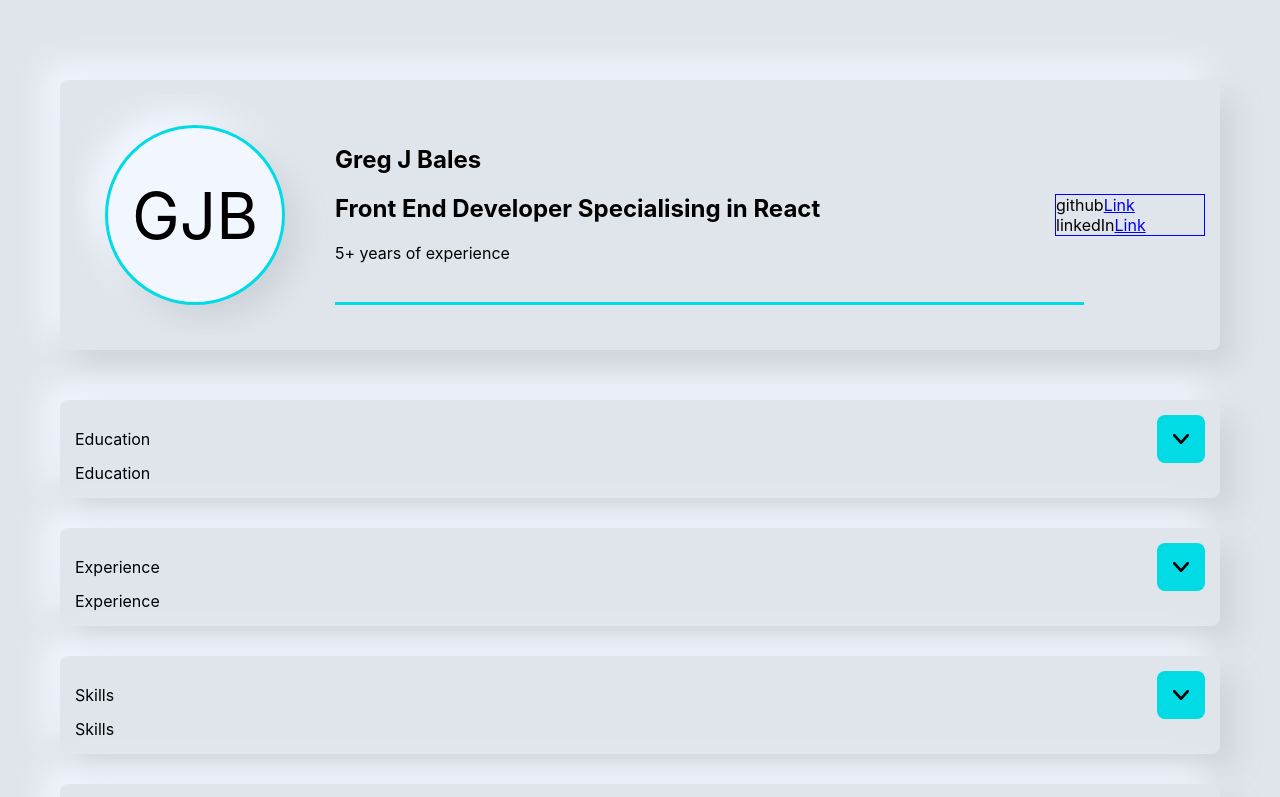
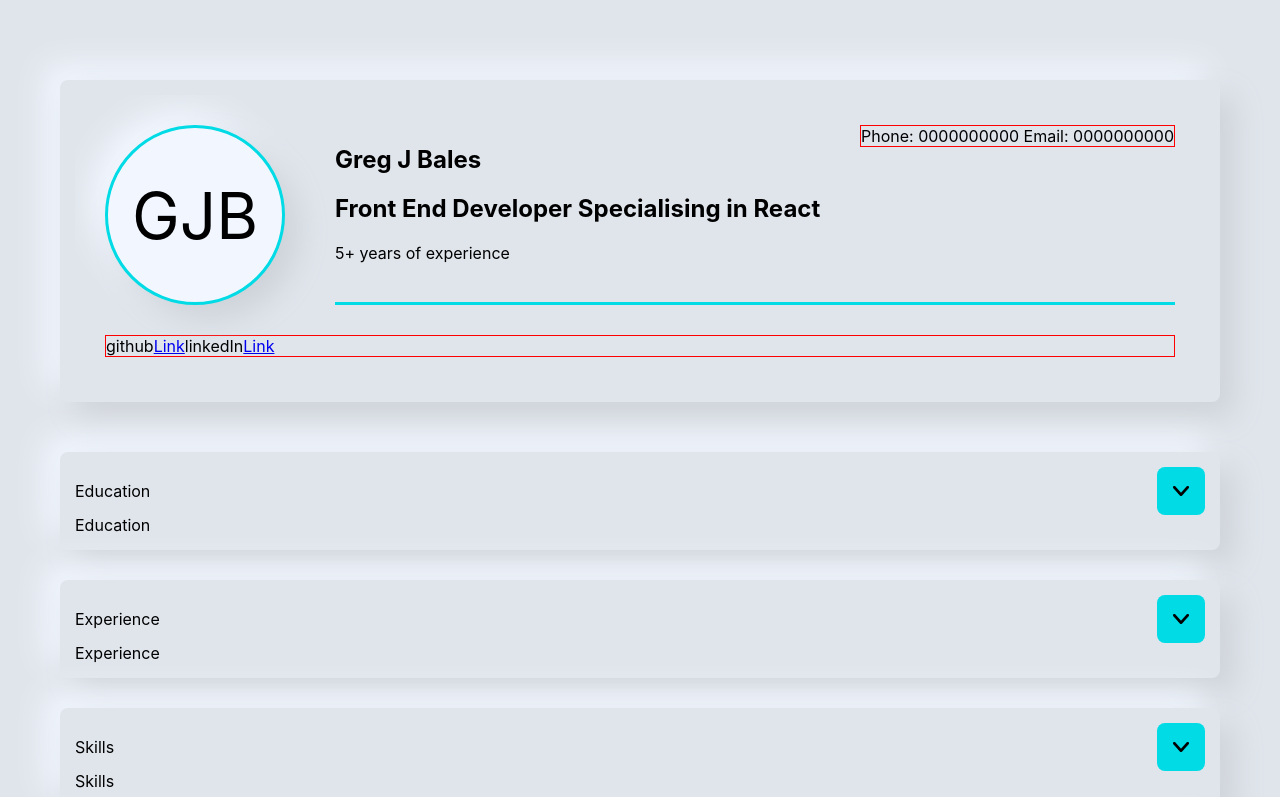
Before and after one commit to Infamous8/react-resume, a React (Create React App) app: page / in a window 1280 px wide. Shown: the top 797 px of the page. Built offline with nearby package versions, Linux system fonts and the light colour scheme.

Commit message:
refactors user links section position in header, adds user contact details to header

```diff
--- a/src/components/atoms/user-details.tsx
+++ b/src/components/atoms/user-details.tsx
@@ -17,6 +17,10 @@ export const UserDetails: React.FC<UserDetailsProps> = (props) => {
                     </>
                 )}
             </UserYearsExperience>
+            <UserContactDetails>
+                Phone: 0000000000
+                Email: 0000000000
+            </UserContactDetails>
             <UserDetailsDecoration/>
         </StyledUserDetails>
     )
@@ -25,7 +29,7 @@ export const UserDetails: React.FC<UserDetailsProps> = (props) => {
 const StyledUserDetails = styled.div`
   margin-left: 50px;
   position: relative;
-  width: 70%;
+  width: calc(100% - 180px - 50px);
 `
 
 const UserName = styled.h1``
@@ -33,6 +37,13 @@ const UserName = styled.h1``
 const UserProfession = styled.h2``
 
 const UserYearsExperience = styled.span``
+
+const UserContactDetails = styled.div`
+  border: 1px solid red;
+  position: absolute;
+  top: 0;
+  right: 0;
+`
 
 const UserDetailsDecoration = styled.div`
   width: 100%;
--- a/src/components/atoms/user-links.tsx
+++ b/src/components/atoms/user-links.tsx
@@ -20,22 +20,18 @@ export const UserLinks: React.FC<UserLinksProps> = (props) => {
     })
     return (
         <StyledUserLinks>
-            <LinksWrap>
-                {links}
-            </LinksWrap>
+            {links}
         </StyledUserLinks>
     )
 }
 
 const StyledUserLinks = styled.div`
-  width: 150px;
+  width: 100%;
+  overflow-y: scroll;
   display: flex;
   align-items: center;
-  justify-content: center;
-  position: absolute;
-  top: 0;
-  right: 0;
-  bottom: 0;
+  border: 1px solid red;
+  margin-top: 30px;
 `
 
 const LinksWrap = styled.div`
--- a/src/components/organisms/Header.tsx
+++ b/src/components/organisms/Header.tsx
@@ -13,8 +13,10 @@ export const Header: React.FC<HeaderProps> = (props) => {
     return (
         <SelfContainedContentCell margin={props.margin}>
             <HeaderContent>
-                <Avatar />
-                <UserDetails/>
+                <UserContent>
+                    <Avatar />
+                    <UserDetails/>
+                </UserContent>
                 <UserLinks/>
             </HeaderContent>
         </SelfContainedContentCell>
@@ -23,5 +25,9 @@ export const Header: React.FC<HeaderProps> = (props) => {
 
 const HeaderContent = styled.nav`
   padding: 30px;
+`
+
+const UserContent = styled.div`
+  width: 100%;
   display: flex;
 `
```
